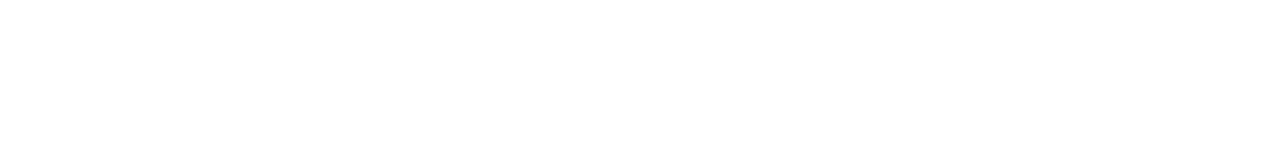
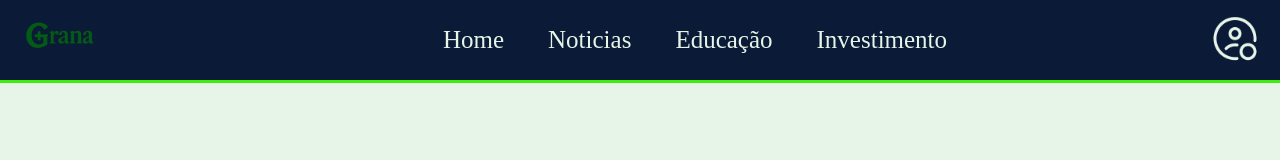
Before and after one commit to Jones-Amaral/Sprint-2, a plain HTML site: page adicao-dados.html in a window 1280 px wide. Drawn offline with Linux system fonts and the light colour scheme.

Commit message:
adição header

```diff
--- a/adicao-dados.html
+++ b/adicao-dados.html
@@ -1,5 +1,6 @@
 <!DOCTYPE html>
 <html lang="en">
+
 <head>
     <meta charset="UTF-8">
     <meta name="viewport" content="width=device-width, initial-scale=1.0">
@@ -8,7 +9,29 @@
     <script src="JSON.js"></script>
     <title>Adição de Notícias</title>
 </head>
+
 <body>
+    <header>
+        <a href="#"><img src="/img/logo.png" id="img-header" class="logo-img" alt="Logo +Grana"></a>
+        <nav id="menuHeader">
+            <ul>
+                <li><a href="#">Home</a></li>
+                <li><a href="#">Noticias</a></li>
+                <li><a href="#">Educação</a></li>
+                <li><a href="#">Investimento</a></li>
+            </ul>
+        </nav>
+        <a href="#"><img src="/img/user.png" id="img-header" class="user-img" alt="Icone User"></a>
+    </header>
+
+    <main>
+
+    </main>
+
+    <footer>
+
+    </footer>
 
 </body>
+
 </html>
--- a/style.css
+++ b/style.css
@@ -0,0 +1,37 @@
+html,
+body {
+    background-color: #e7f5e9;
+    margin: 0;
+    padding: 0;
+}
+header {
+    background-color: #0a1a37;
+    border-bottom: 3px solid #3df00c;
+    height: 80px;
+    width: 100%;
+    display: flex;
+    align-items: center;
+    justify-content: space-between;
+    position: fixed;
+}
+
+.logo-img {
+    height: 80px;
+    margin-left: 20px;
+}
+
+.user-img {
+    height: 50px;
+    margin-right: 20px;
+}
+header ul li {
+    font-size: 25px;
+    display: inline;
+    padding-left: 40px;
+    text-decoration-style: none;
+}
+
+header ul li a {
+    color: #e7f5e9;
+    text-decoration: none;
+}
```
Also changed, not shown: img/logo.png (added), img/user.png (added).
